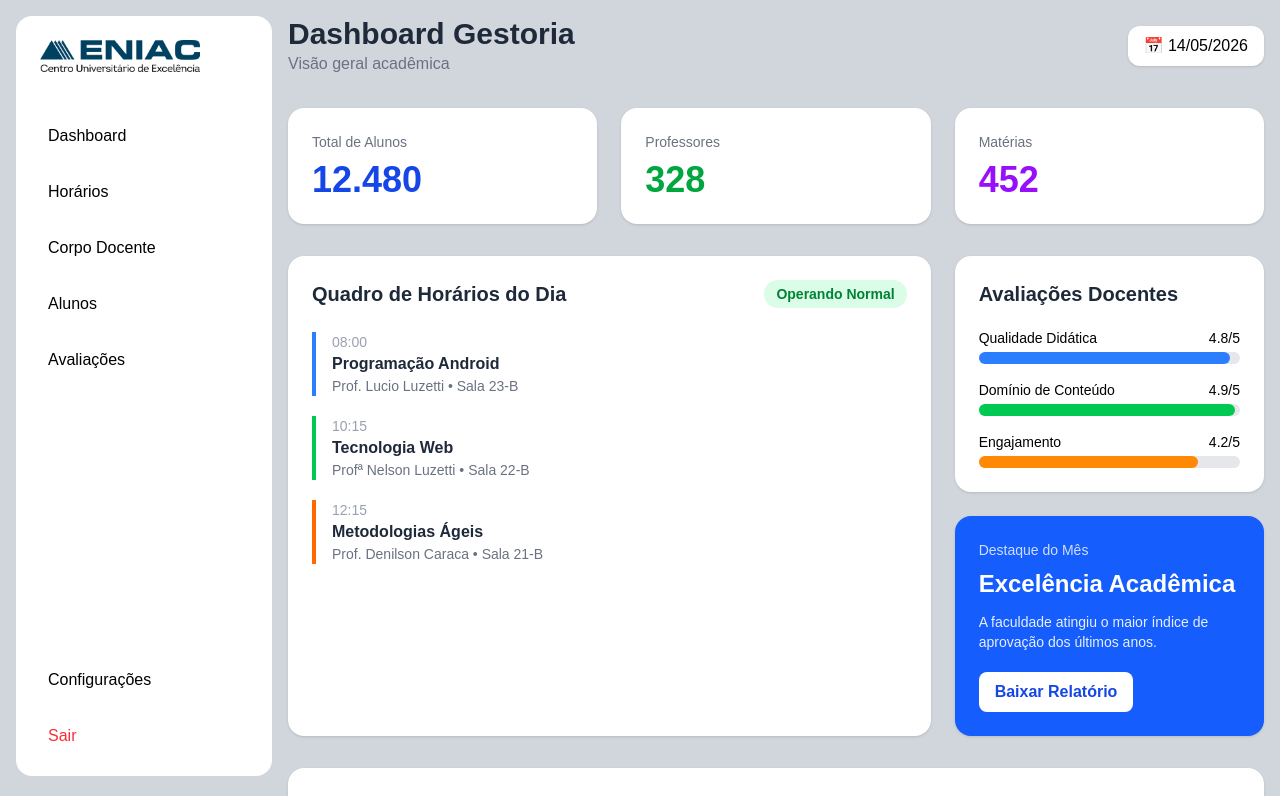
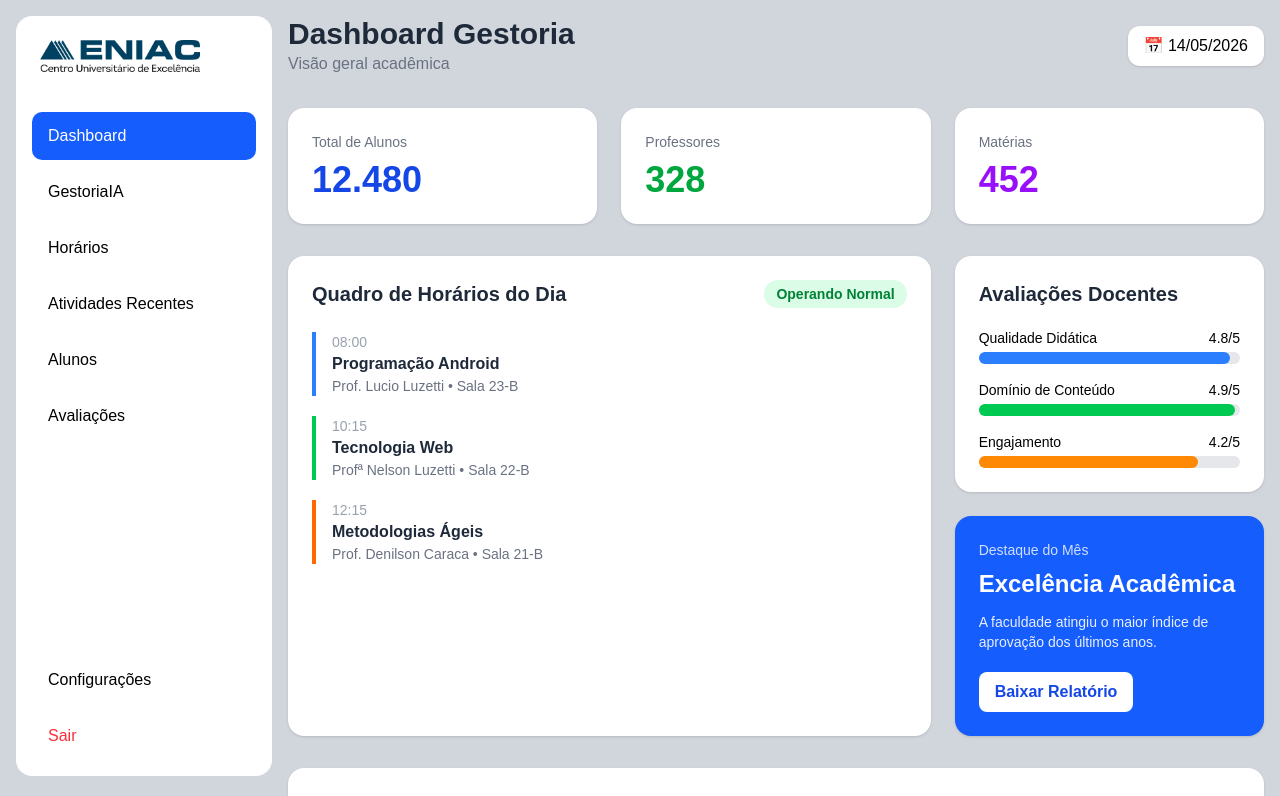
Before and after one commit to JoaoVitor5/FrontProject, a Next.js app: page /gestoria in a window 1280 px wide. Shown: the top 796 px of the page. Built offline with nearby package versions, Linux system fonts and the light colour scheme.

Commit message:
atualização nos caminhos das Sidebars

```diff
--- a/app/globals.css
+++ b/app/globals.css
@@ -65,6 +65,8 @@ nav.no-underline::after {
   box-shadow: 0 0 20px rgba(59, 130, 246, 0.5);
 }
 
+/* cadastro */
+
 .shine-button::before {
   content: "";
   position: absolute;
--- a/components/pages/GestoriaIAPage.tsx
+++ b/components/pages/GestoriaIAPage.tsx
@@ -60,7 +60,9 @@ export default function GestoriaIAPage() {
           {/* Navegação */}
           <nav className="no-underline flex flex-col p-4 gap-2">
 
-            <button className="sidebar-button">
+            <button
+            onClick={() => router.push("/gestoria")}
+            className="sidebar-button">
               Dashboard
             </button>
 
@@ -72,8 +74,16 @@ export default function GestoriaIAPage() {
               Horários
             </button>
 
-            <button className="sidebar-button">
-              Insights
+            <button
+              className="sidebar-button"
+              onClick={() => {
+                window.scrollTo({
+                  top: document.body.scrollHeight,
+                  behavior: "smooth"
+                });
+              }}
+            >
+              Controle Inteligente de Grade
             </button>
 
             <button className="sidebar-button">
@@ -152,7 +162,7 @@ export default function GestoriaIAPage() {
 
       <div className="text-right">
         <p className="font-semibold text-gray-800">
-          Dr. Eduardo Silveira
+          Eduardo Silveira
         </p>
 
         <p className="text-sm text-blue-600 font-medium">
--- a/components/pages/GestoriaPage.tsx
+++ b/components/pages/GestoriaPage.tsx
@@ -27,16 +27,30 @@ export default function GestoriaPage() {
     {/* Navegação da Navbar */}
     <nav className="no-underline flex flex-col p-4 gap-2">
 
-      <button className="sidebar-button">
+      <button className="sidebar-button bg-blue-600 text-white">
          Dashboard
+      </button>
+
+      <button
+        onClick={() => router.push("/gestoriaIA")}
+        className="sidebar-button">
+         GestoriaIA
       </button>
 
       <button className="sidebar-button">
          Horários
       </button>
 
-      <button className="sidebar-button">
-         Corpo Docente
+      <button
+        className="sidebar-button"
+        onClick={() => {
+          window.scrollTo({
+            top: document.body.scrollHeight,
+            behavior: "smooth"
+          });
+        }}
+      >
+        Atividades Recentes
       </button>
 
       <button className="sidebar-button">
@@ -84,6 +98,7 @@ export default function GestoriaPage() {
         Visão geral acadêmica
       </p>
     </div>
+
     {/* Data atual */}
     <div className="bg-white px-4 py-2 rounded-xl shadow">
   📅 {new Date().toLocaleDateString("pt-BR")}
```
